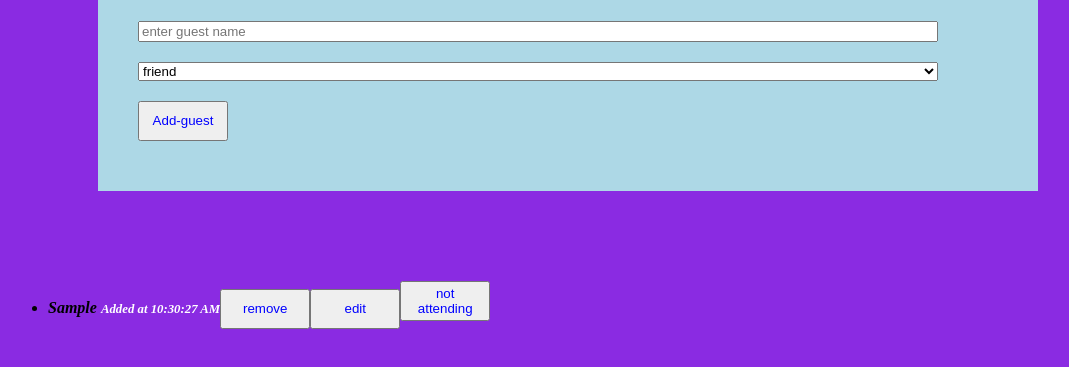
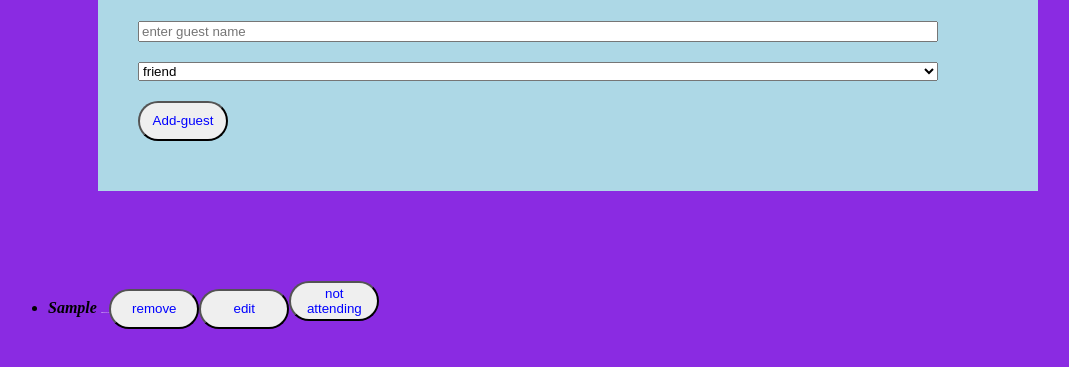
Before and after one commit to Wambo71/Code-challenge-2, a plain HTML site: page index.html in a window 1280 px wide. Both pictures are taken after typing "Sample" into the empty fields and a click on the button "Add-guest". Shown: the part 217-584 px from the top of the page, without its empty margins (20-1089 px from the left). Drawn offline with Linux system fonts and the light colour scheme.

Commit message:
submits list

```diff
--- a/index.js
+++ b/index.js
@@ -27,7 +27,7 @@ let timestamp = new Date().toLocaleTimeString();
   timestampSpan.textContent = `Added at ${timestamp}`;
   //styling timestamp
   timestampSpan.style.color = 'white'
-  timestampSpan.style.fontSize  ='0.8em'
+  timestampSpan.style.fontSize  ='0.9px'
 //creates list items
 let li = document.createElement('li')
 li.textContent = guestName + " "
@@ -38,8 +38,7 @@ removeBtn.textContent = 'remove';
 removeBtn.addEventListener('click', () => {
     li.remove();
 
-});
-//creates edit button
+});//creates edit button
 let editBtn = document.createElement('button');
   editBtn.textContent = 'edit';
 
--- a/style.css
+++ b/style.css
@@ -31,9 +31,10 @@ button{
   cursor: pointer;
   width: 90px;
   height: 40px;
+  border-radius: 20px;
 }
 #guest-button{
-    padding: 10px;
+   padding: 10px;
 }
 .friend{
     color: blue;
```
